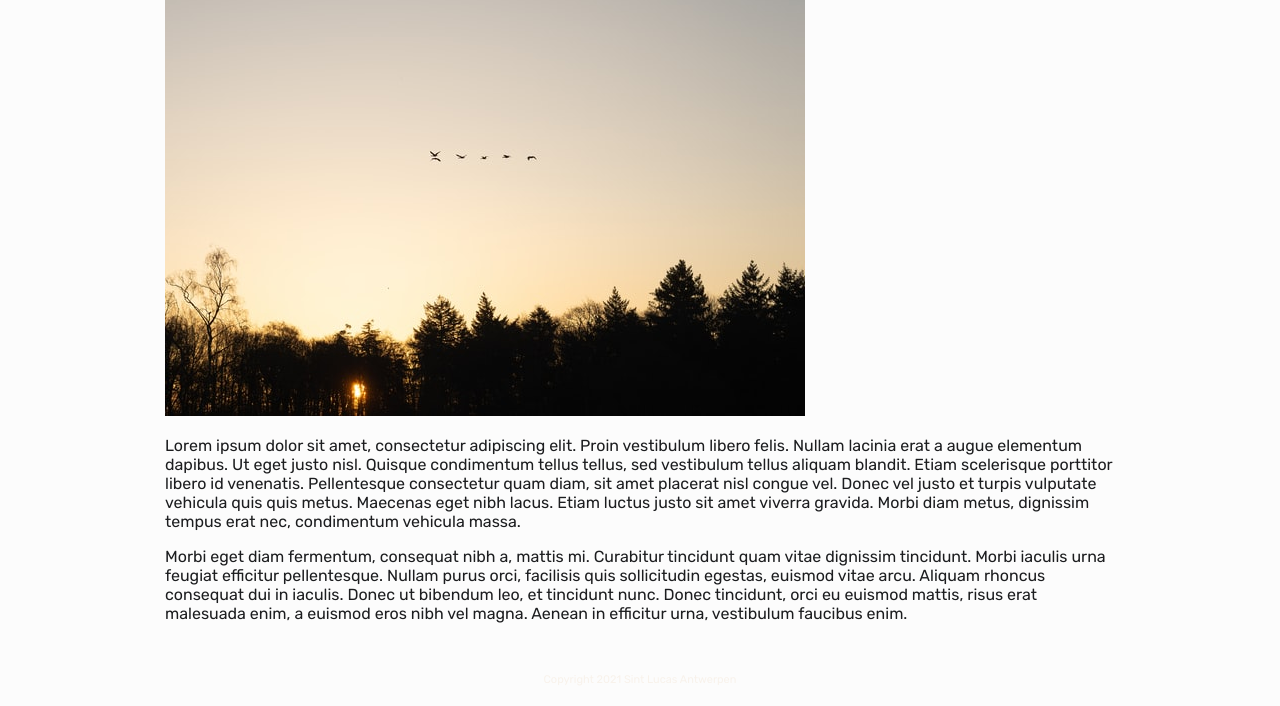
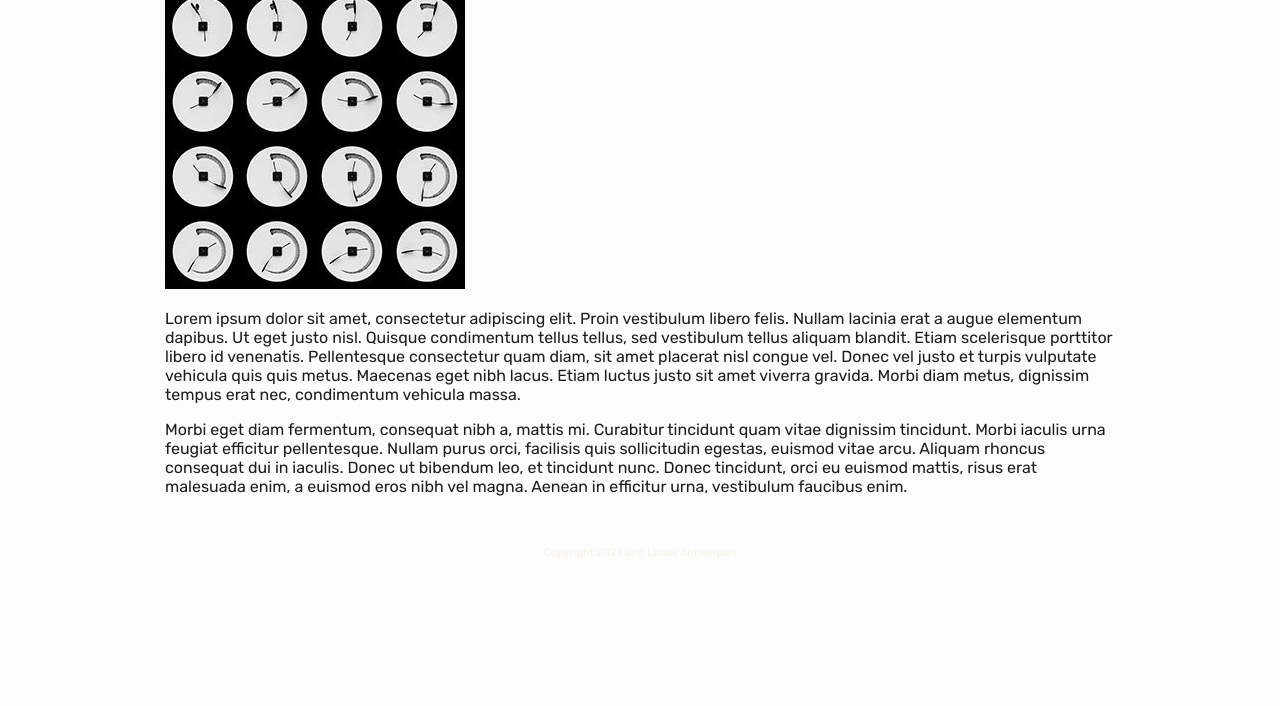
Before and after one commit to fdb/twenty-tags, an Eleventy site: page students/orphea-aerts.md in a window 1280 px wide. Shown: the part 221-927 px from the top of the page. After the commit the page ends 800 px from the top, so only its background shows below. Built offline with nearby package versions, Linux system fonts and the light colour scheme; Eleventy itself is replaced by a stand-in of ours; files that its build step writes are made by us from their sources; a web font is replaced by a local one.

Commit message:
Update Students “orphea-aerts”

```diff
--- a/students/orphea-aerts.md
+++ b/students/orphea-aerts.md
@@ -1,6 +1,6 @@
 ---
 title: Orphea Aerts
-thumb_image: /images/orphea-aerts-thumb.jpg
+thumb_image: /images/website_tn_oprhea2.jpg
 ---
 
 Lorem ipsum dolor sit amet, consectetur adipiscing elit. Proin vestibulum libero felis. Nullam lacinia erat a augue elementum dapibus. Ut eget justo nisl. Quisque condimentum tellus tellus, sed vestibulum tellus aliquam blandit. Etiam scelerisque porttitor libero id venenatis. Pellentesque consectetur quam diam, sit amet placerat nisl congue vel. Donec vel justo et turpis vulputate vehicula quis quis metus. Maecenas eget nibh lacus. Etiam luctus justo sit amet viverra gravida. Morbi diam metus, dignissim tempus erat nec, condimentum vehicula massa.
```
Also changed, not shown: images/website_tn_oprhea2.jpg (added).
